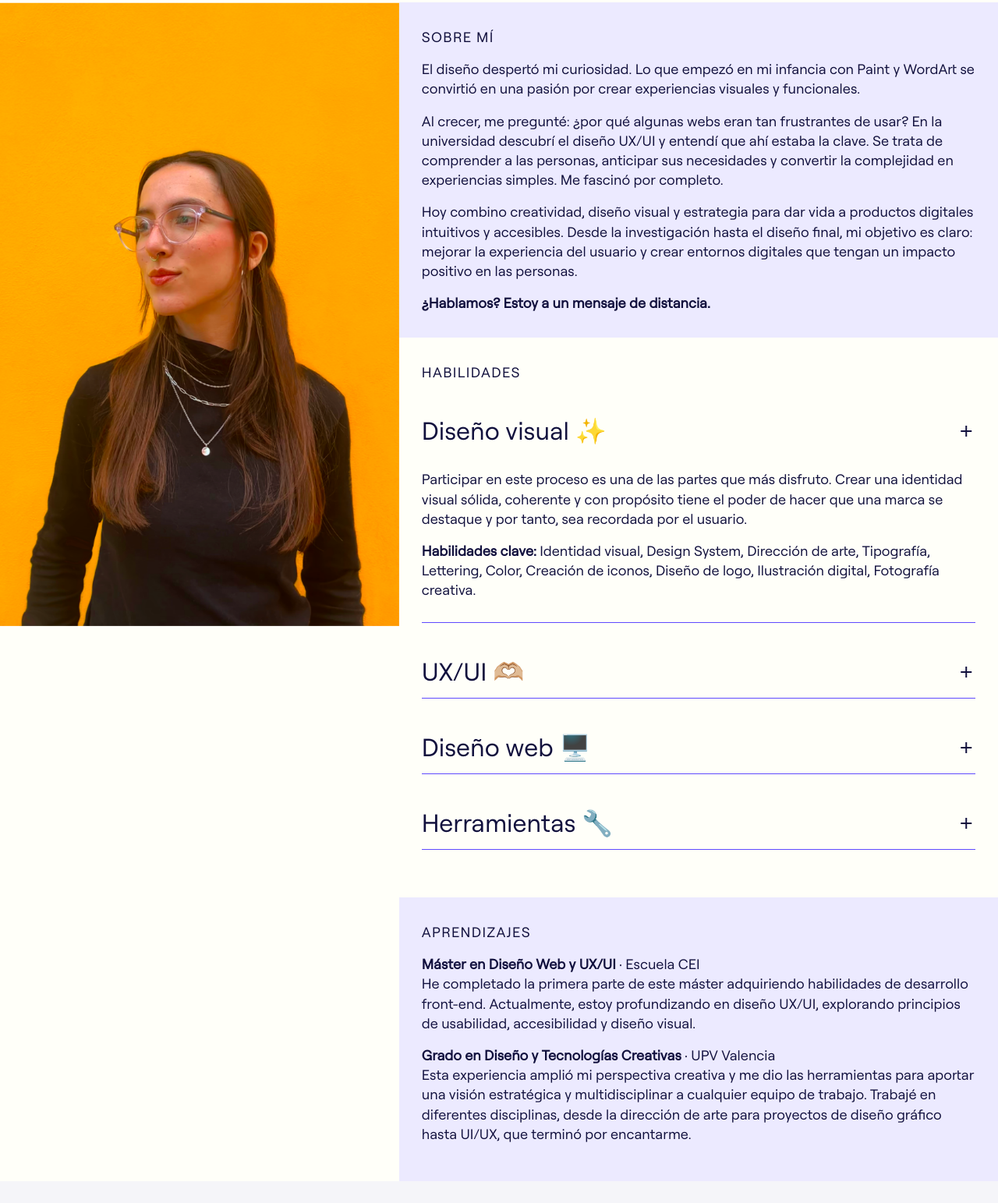
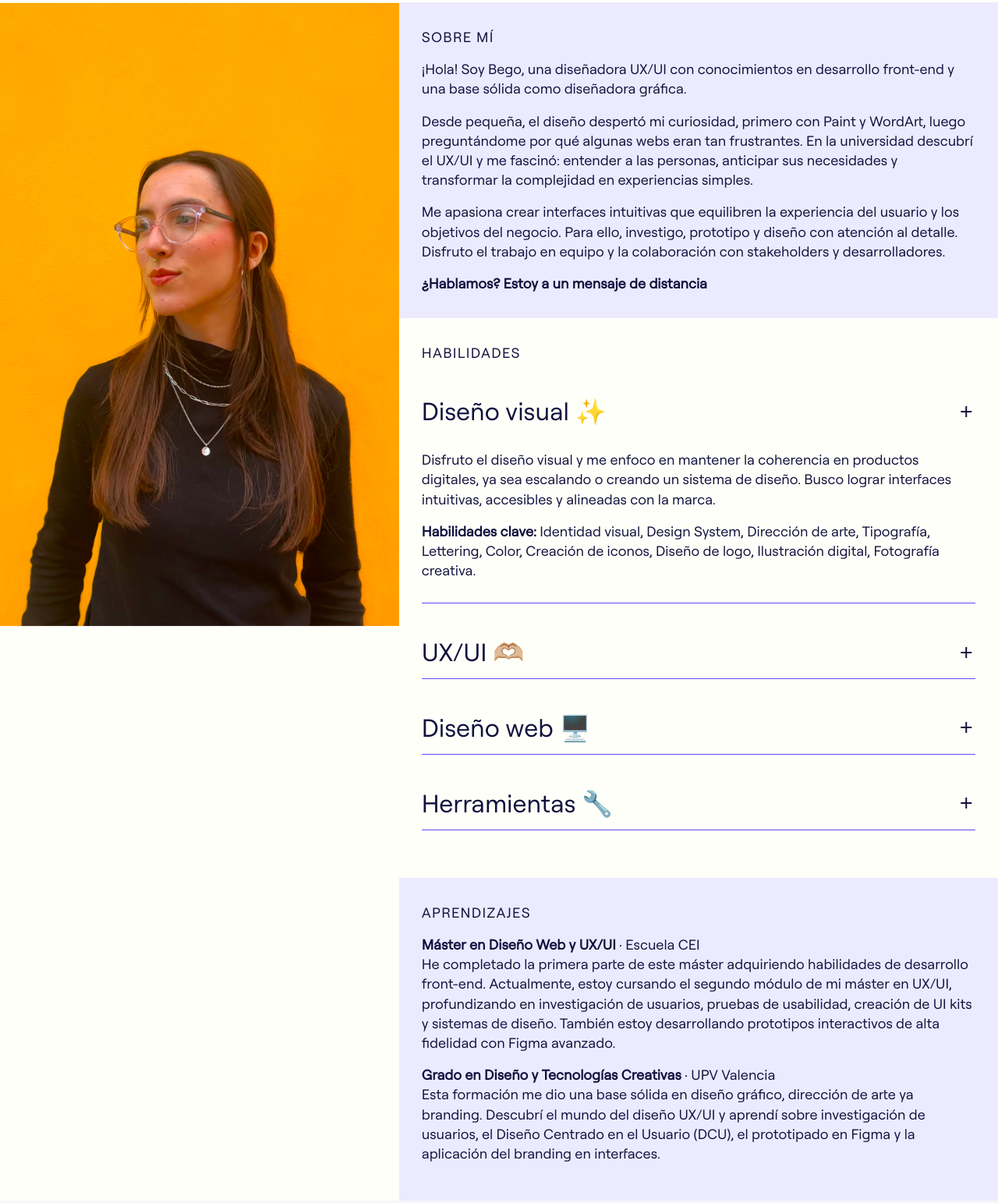
Before and after one commit to Bego2/Portf, a plain HTML site: page about.html in a window 1280 px wide. Shown: the part 65-1608 px from the top of the page at 78% size. Drawn offline with nearby package versions, Linux system fonts and the light colour scheme.

Commit message:
update about

```diff
--- a/about.html
+++ b/about.html
@@ -82,19 +82,19 @@
           <section class="About-section About-intro">
             <h1 class="Text-headingLead">SOBRE MÍ</h1>
             <p class="Text-parrafo Text-parrafo--about">
-              El diseño despertó mi curiosidad. Lo que empezó en mi infancia con Paint y WordArt se convirtió en una pasión por crear experiencias visuales y funcionales.
+             ¡Hola! Soy Bego, una diseñadora UX/UI con conocimientos en desarrollo front-end y una base sólida como diseñadora gráfica.
             </p>
 
             <p class="Text-parrafo Text-parrafo--about">
-              Al crecer, me pregunté: ¿por qué algunas webs eran tan frustrantes de usar? En la universidad descubrí el diseño UX/UI y entendí que ahí estaba la clave. Se trata de comprender a las personas, anticipar sus necesidades y convertir la complejidad en experiencias simples. Me fascinó por completo.
+              Desde pequeña, el diseño despertó mi curiosidad, primero con Paint y WordArt, luego preguntándome por qué algunas webs eran tan frustrantes. En la universidad descubrí el UX/UI y me fascinó: entender a las personas, anticipar sus necesidades y transformar la complejidad en experiencias simples.
             </p>
 
             <p class="Text-parrafo Text-parrafo--about">
-                Hoy combino creatividad, diseño visual y estrategia para dar vida a productos digitales intuitivos y accesibles. Desde la investigación hasta el diseño final, mi objetivo es claro: mejorar la experiencia del usuario y crear entornos digitales que tengan un impacto positivo en las personas.
+              Me apasiona crear interfaces intuitivas que equilibren la experiencia del usuario y los objetivos del negocio. Para ello, investigo, prototipo y diseño con atención al detalle. Disfruto el trabajo en equipo y la colaboración con stakeholders y desarrolladores.
             </p>
 
             <p class="Text-parrafo">
-              <strong>¿Hablamos? Estoy a un mensaje de distancia.</strong>
+              <strong>¿Hablamos? Estoy a un mensaje de distancia</strong>
              </p>
 
 
@@ -114,7 +114,7 @@
 
                 <div class="Acordeon-content isOpen" id="Acordeon-contenido">
                   <p class="Text-parrafo">
-                    Participar en este proceso es una de las partes que más disfruto. Crear una identidad visual sólida, coherente y con propósito tiene el poder de hacer que una marca se destaque y por tanto, sea recordada por el usuario.
+                    Disfruto el diseño visual y me enfoco en mantener la coherencia en productos digitales, ya sea escalando o creando un sistema de diseño. Busco lograr interfaces intuitivas, accesibles y alineadas con la marca.
                   </p>
 
                   <p class="Text-parrafo">
@@ -133,13 +133,19 @@
 
                 <div class="Acordeon-content" id="Acordeon-contenido">
                   <p class="Text-parrafo">
-                    Mi objetivo es diseñar experiencias digitales intuitivas, atractivas y centradas en el usuario. Para lograrlo, aplico lo aprendido y realizo un análisis profundo del mercado, extrayendo insights clave que orienten las decisiones de diseño, accesibilidad y estrategia.
+                    Diseño experiencias digitales centradas en el usuario y alineadas con el negocio. Investigo producto y usuario, creo prototipos intuitivos y entrego UI de alta calidad, garantizando consistencia y escalabilidad.
                   </p>
 
                   <p class="Text-parrafo">
-                    <strong>Habilidades clave: </strong>
-                    Entrevistas, User personas, A/B tests. Arquitectura de la información, Diseño de la interacción, Diseño inclusivo. Prototipado, Prototipado interactivo, Test de usabilidad. Diseño de interfaz. Responsive Design. UI kits.
+                    <strong>Habilidades en UX: </strong>
+                    Análisis heurístico, User personas, Entrevistas, Focus Group, Arquitectura de la información, Diseño inclusivo, Diseño de la interacción, Test de usabilidad, A/B tests.
                 </p>
+
+                <p class="Text-parrafo">
+                  <strong>Habilidades en UI: </strong>
+                  Diseño de interfaz, Design Systems, UI kits, Diseño atómico, Responsive Design, Prototipado interactivo, Creación de iconos, Adaptación de la identidad de marca a la interfaz.
+              </p>
+
                 </div>
               </div>
 
@@ -152,8 +158,7 @@
 
                 <div class="Acordeon-content" id="Acordeon-contenido">
                   <p class="Text-parrafo">
-                    Contenta de contar con conocimientos de desarrollo web para crear páginas organizadas y accesibles, adaptadas a distintos tipos de
-                    pantalla, fieles al diseño de marca y dándoles vida gracias a las interacciones.
+                    Mis conocimientos como front-end me permiten diseñar con una visión técnica, asegurando soluciones viables y escalables. Esto facilita la colaboración con el equipo de desarrolladores y un resultado eficiente.
                   </p>
 
                   <p class="Text-parrafo">
@@ -171,16 +176,15 @@
 
                 <div class="Acordeon-content" id="Acordeon-contenido">
                   <p class="Text-parrafo">
-                    Mis herramientas de trabajo me ayudan tanto en mis procesos individuales como en equipo. Me apoyo en
-                    aplicaciones y programas que permiten elevar los resultados a un nuevo nivel.
+                    Las aptitudes también son herramientas: soy curiosa, analítica y disfruto colaborar con stakeholders. Presento y defiendo mis decisiones con datos y empatía, y me adapto a nuevas herramientas y metodologías para optimizar procesos.
                   </p>
 
                   <p class="Text-parrafo">
-                    <strong>Habilidades clave: </strong>Figma, Figjam. Miro. Adobe Suite (Photoshop, Illustrator,
-                    Indesign, XD, Premiere y After Effects). Inteligencia generativa, Chat GPT.
+                    <strong>Herramientas de diseño:</strong> Figma, FigJam, Miro, Adobe Suite (Photoshop, Illustrator, InDesign, XD, Premiere, After Effects).
                   </p>
-
-                  <p class="Text-parrafo"><strong>Metodologías: </strong>Design Thinking, Scrum, Kanban, Design Sprint.
+                  <p class="Text-parrafo"><strong>Herramientas de análisis:</strong> Maze, WAVE para accesibilidad (WCAG), Crazy Egg, Hotjar, ChatGPT.
+                  </p>
+                  <p class="Text-parrafo"><strong>Metodologías:</strong> Design Thinking, Scrum, Kanban, Design Sprint.
                   </p>
 
                 </div>
@@ -197,15 +201,14 @@
              </p>
 
              <p class="Text-parrafo Text-parrafo--about">
-                He completado la primera parte de este máster adquiriendo habilidades de desarrollo front-end. Actualmente, estoy profundizando en diseño UX/UI, explorando principios de usabilidad, accesibilidad y diseño visual.
-             </p>
+                He completado la primera parte de este máster adquiriendo habilidades de desarrollo front-end. Actualmente, estoy cursando el segundo módulo de mi máster en UX/UI, profundizando en investigación de usuarios, pruebas de usabilidad, creación de UI kits y sistemas de diseño. También estoy desarrollando prototipos interactivos de alta fidelidad con Figma avanzado. </p>
 
             <p class="Text-parrafo">
                <strong>Grado en Diseño y Tecnologías Creativas</strong> · UPV Valencia
             </p>
 
             <p class="Text-parrafo Text-parrafo--about">
-                Esta experiencia amplió mi perspectiva creativa y me dio las herramientas para aportar una visión estratégica y multidisciplinar a cualquier equipo de trabajo. Trabajé en diferentes disciplinas, desde la dirección de arte para proyectos de diseño gráfico hasta UI/UX, que terminó por encantarme.
+              Esta formación me dio una base sólida en diseño gráfico, dirección de arte ya branding. Descubrí el mundo del diseño UX/UI y aprendí sobre investigación de usuarios, el Diseño Centrado en el Usuario (DCU), el prototipado en Figma y la aplicación del branding en interfaces.
             </p>
 
           </section>
```
